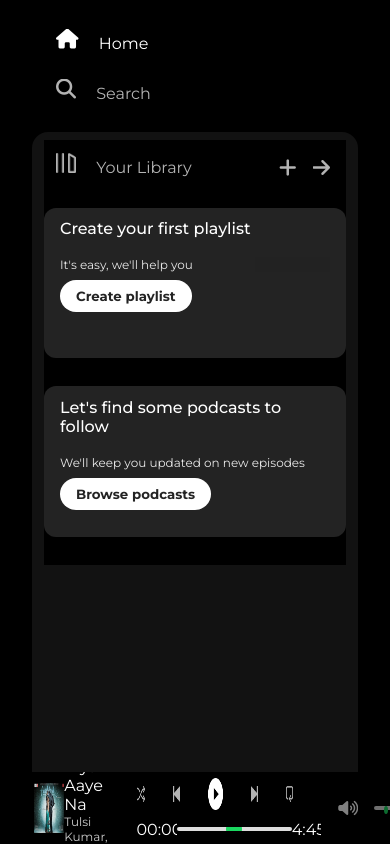
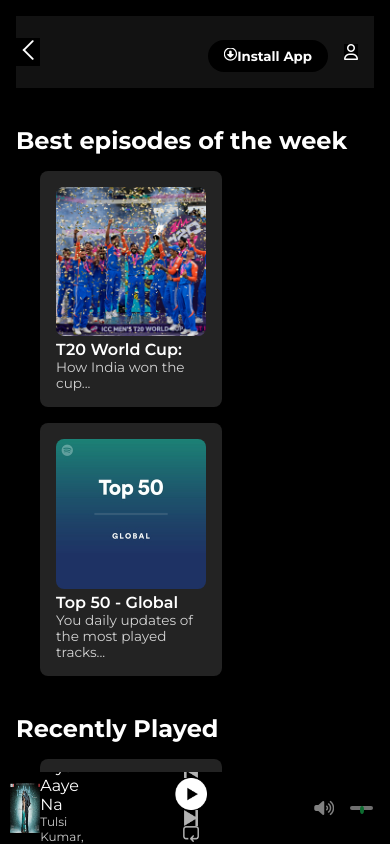
Before and after one commit to Shreyasi53/Spotify-clone, a plain HTML site: page index.html in a window 390 px wide. Drawn offline with Linux system fonts and the light colour scheme.

Commit message:
Update style.css

```diff
--- a/style.css
+++ b/style.css
@@ -308,3 +308,22 @@
 .vol-i:hover{
     opacity: 1;
 }
+@media (max-width: 768px) {
+    .sidebar {
+     display:none;
+    }
+    .main{
+        flex-direction: column;
+        padding:0;
+    }
+    .main-content {
+      flex:1;
+      padding:1rem;
+    }
+    .music-player {
+        width:100%;
+    }
+    .player-controls {
+      flex-direction: column;
+    }
+}
```
